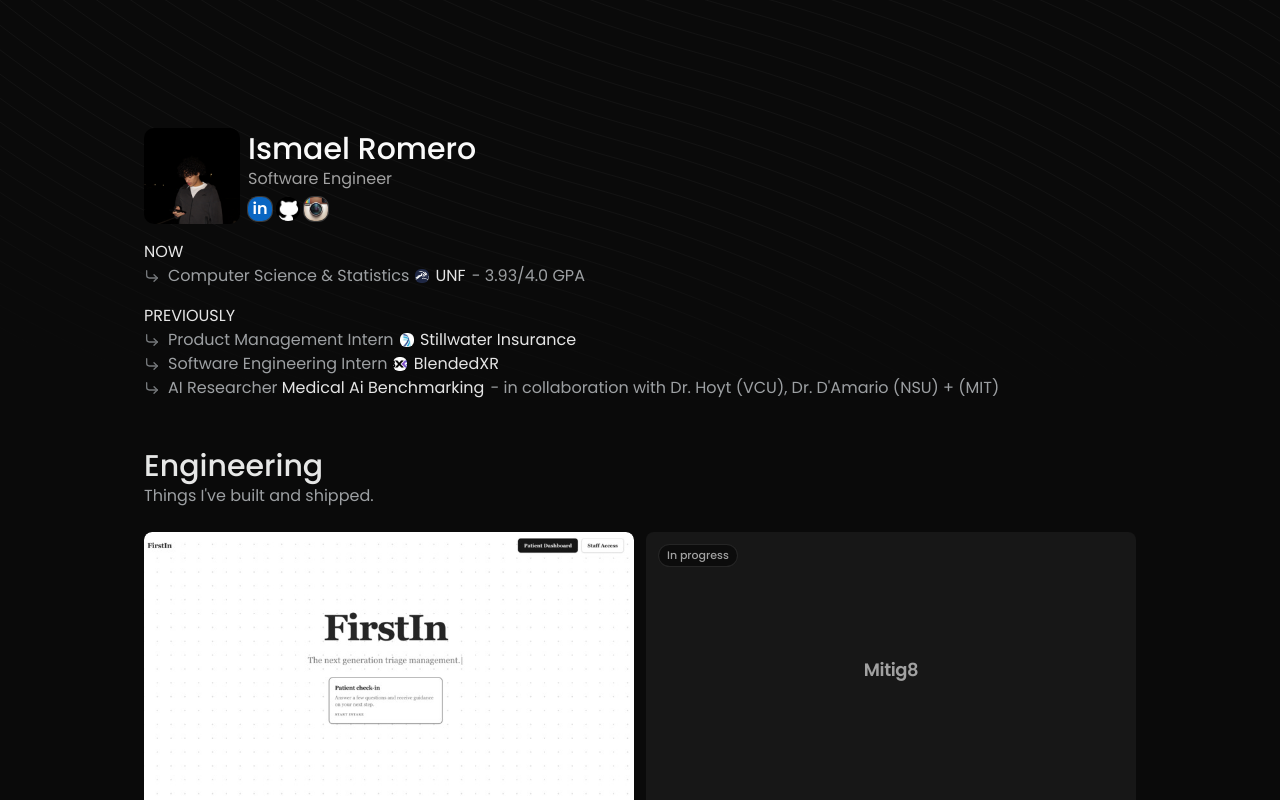
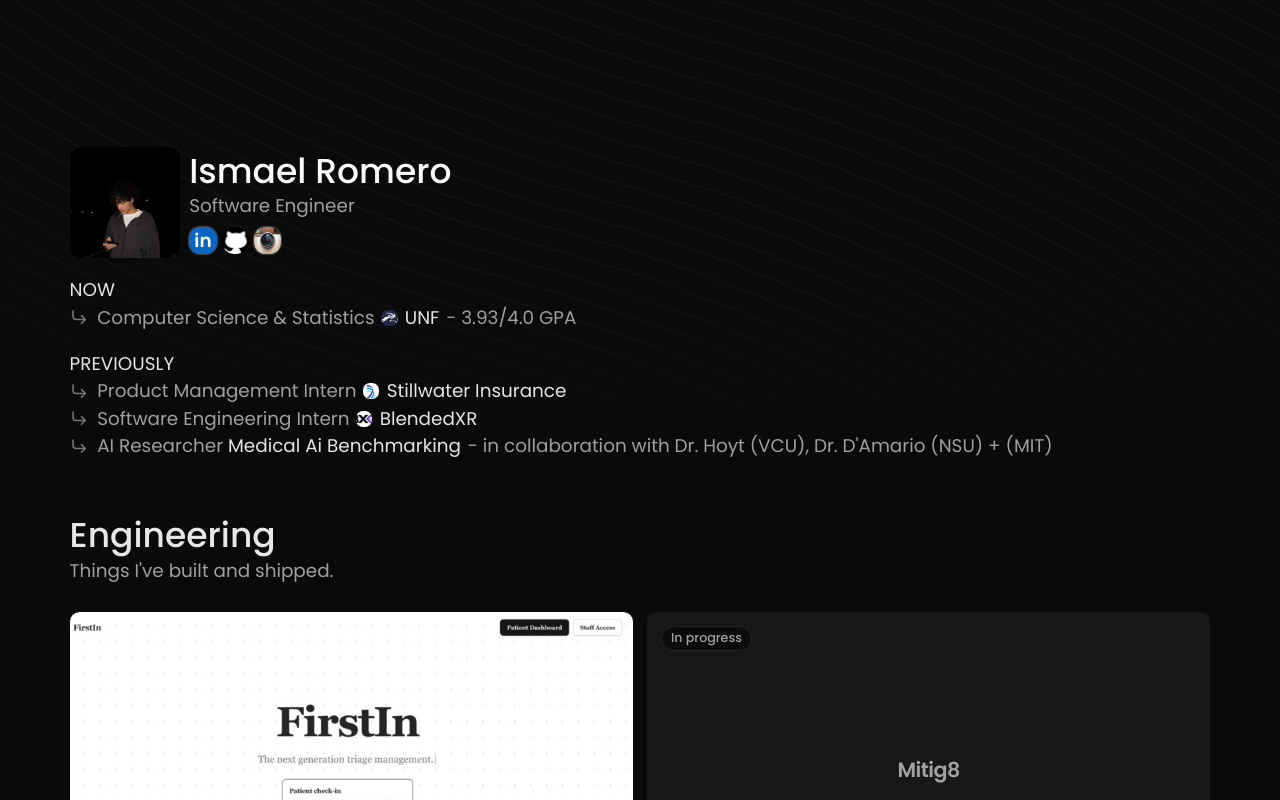
Before and after one commit to ismaelromeroo/personal-portfolio, a Next.js app: page / in a window 1280 px wide. Shown: the top 800 px of the page. Built offline with nearby package versions, Linux system fonts and the light colour scheme.

Commit message:
Scale content up slightly on large screens
Co-Authored-By: Claude Fable 5 <noreply@anthropic.com>

```diff
--- a/app/page.tsx
+++ b/app/page.tsx
@@ -8,7 +8,7 @@ import { nowRoles, previousRoles } from "@/lib/portfolio-data"
 export default function Page() {
   return (
     <main className="relative min-h-screen w-full overflow-x-hidden bg-background">
-      <div className="relative z-10 mx-auto flex max-w-5xl flex-col px-4 pb-16">
+      <div className="relative z-10 mx-auto flex max-w-5xl flex-col px-4 pb-16 xl:[zoom:1.15]">
         <div className="relative flex flex-col pt-10 md:pt-20 lg:pt-32">
           {/* Curved-line background scoped to the top section's own height */}
           <div
```
